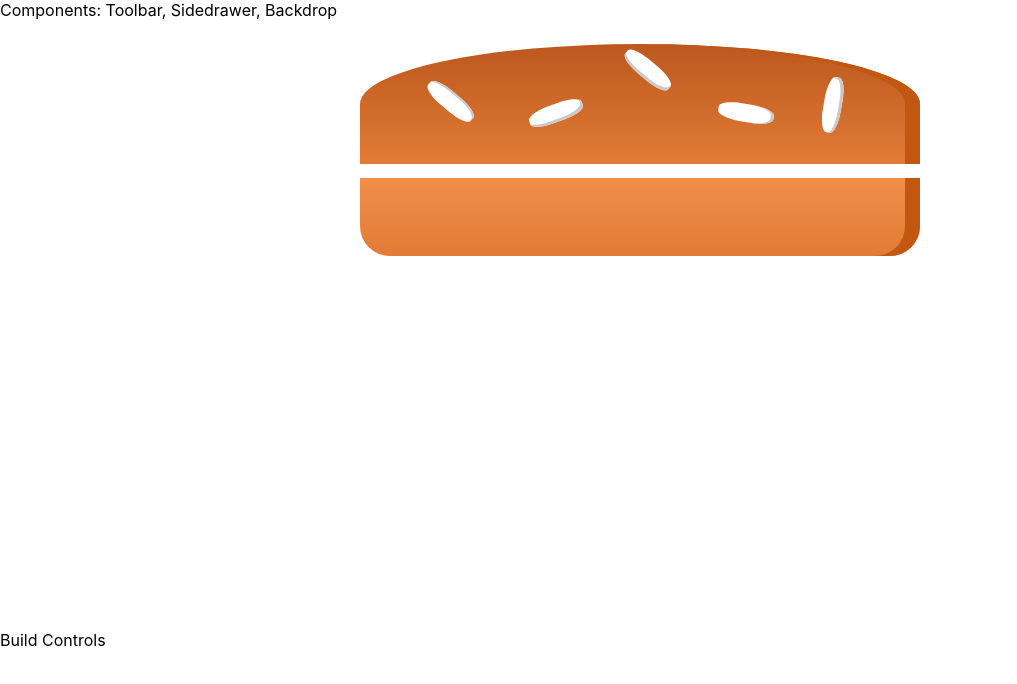
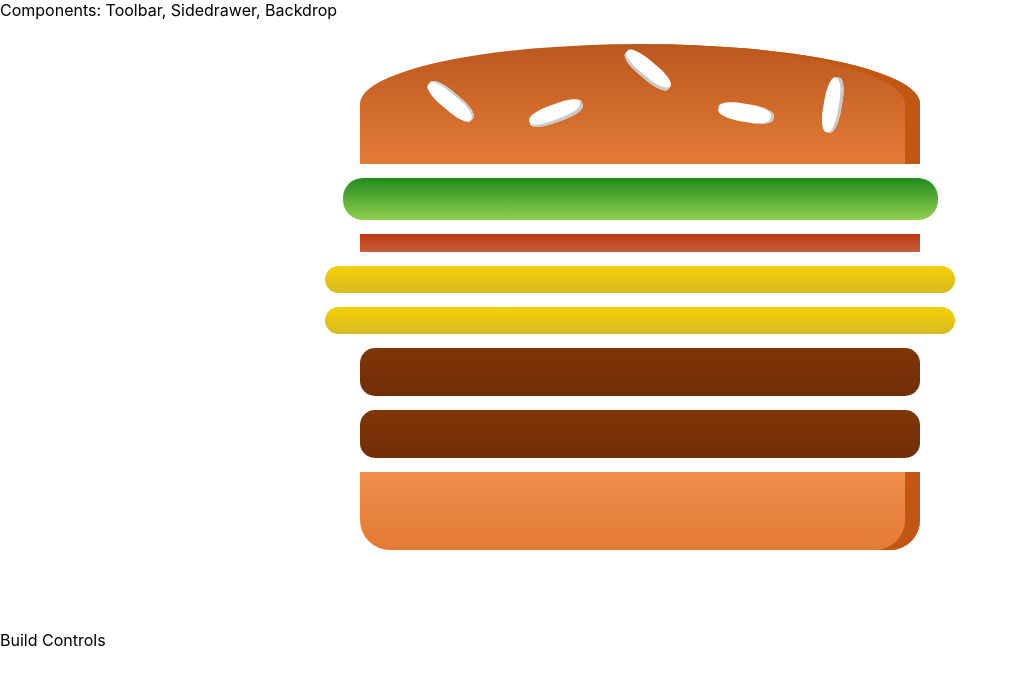
Before and after one commit to yusufcodes/react-burgerbuilder, a React (Create React App) app: page / in a window 1280 px wide. Shown: the top 684 px of the page, without its empty margins (0-1017 px from the left). Built offline with nearby package versions, Linux system fonts and the light colour scheme.

Commit message:
Reading ingredients from state to dynamically build the burger Note: This uses two map methods in Burder.js and it took me some time to wrap my head around it. I commented it as thoroughly as possible - hoping to understand further examples!

```diff
--- a/src/components/Burger/Burger.js
+++ b/src/components/Burger/Burger.js
@@ -3,10 +3,36 @@ import BurgerIngredient from './BurgerIngredient/BurgerIngredient';
 import classes from './Burger.module.css'
 
 const burger = (props) => {
+    // Ingredients: Object -> Array
+    // This retrieves each key so we will end up with:
+    // ['salad', 'bacon', 'cheese', ...]
+
+
+
+    /* transformedIngredients: We want a way to know how many of each ingredient in the ingredients
+    object we have. First, we start by grabbing only the keys */
+    const transformedIngredients = Object.keys(props.ingredients)
+    .map(igKey => {
+        // Map #1: Each ingredient now becomes an Array with some undefined elements.
+        // We do not care about the fact that is is not defined but rather, the length of such element.
+        // e.g. 'salad: 1' from props.ingredients -> Array(1), because props.ingredients[igKey] renders the value of 1.
+        /* Example Output:
+        0: [undefined]
+        1: (2) [undefined, undefined]
+        2: [undefined] */
+        return [...Array(props.ingredients[igKey])]
+        // Map #2: For each undefined item in our new arrays, we create a new BurgerIngredient component
+        // passing in the 'igKey' i.e. the ingredient we need. The amounts are dictated from the output of the
+        // first Mapping, so all we do is loop through each array of undefined to determine how many we need.
+        .map((_, index) => {
+            return <BurgerIngredient key={igKey + index} type={igKey} />
+        });
+    });
+
     return (
         <div className={classes.Burger}>
             <BurgerIngredient type="bread-top" />
-
+                {transformedIngredients}
             <BurgerIngredient type="bread-bottom" />
         </div>
     )
```
